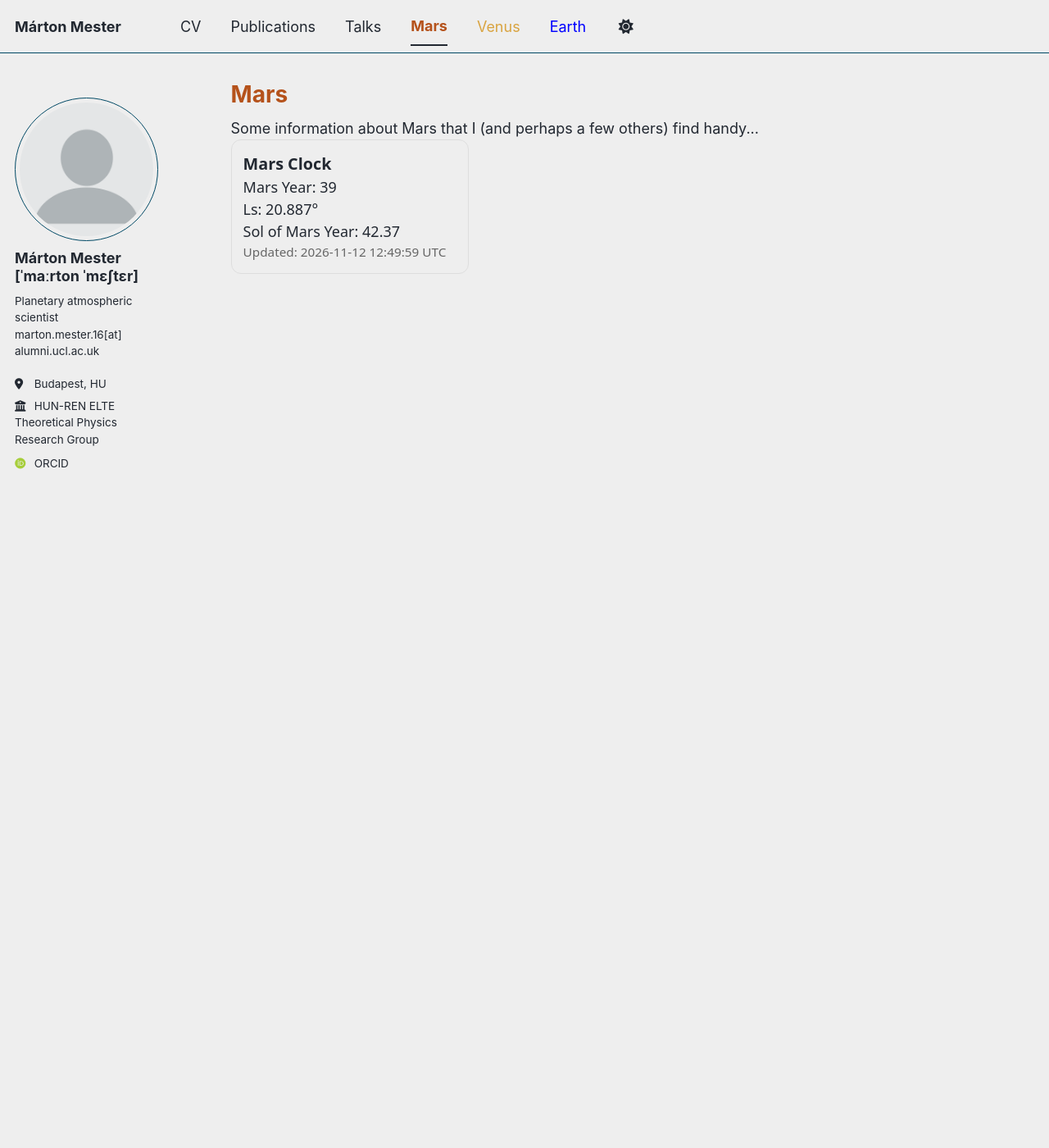
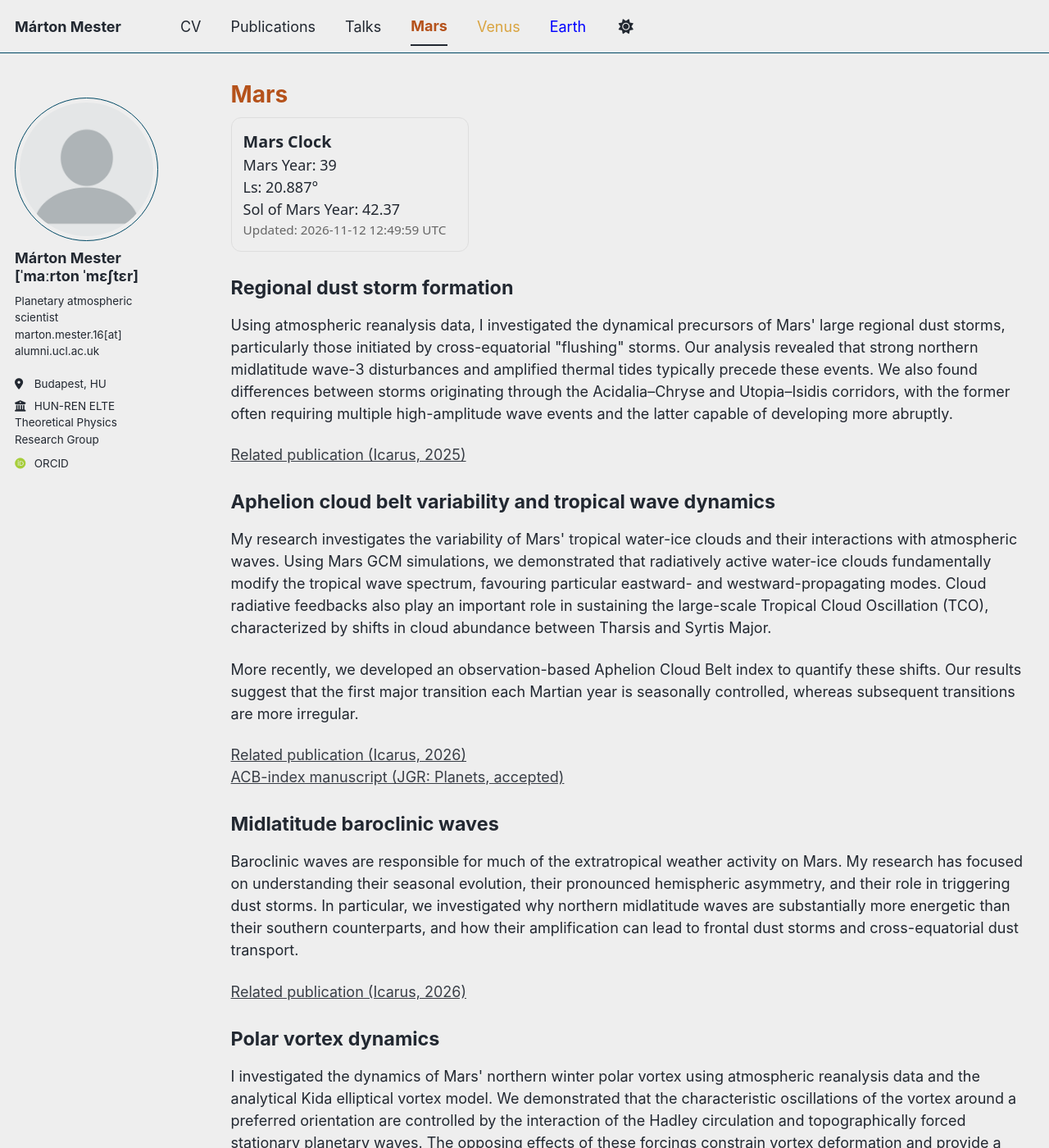
Before and after one commit to thengc6369/thengc6369.github.io, a Jekyll site: the page built from _pages/mars.html, in a window 1280 px wide and 1400 px high. Shown: the whole window at 82% size. Built offline with Jekyll 4.4.1, drawn with Linux system fonts in a browser that asks for light colours; some web fonts are replaced; a script bundle is joined from its source files by our own code; library files that are not in the unit come from our copies; some of the changed text lies outside the part shown.

Commit message:
Update mars.html

```diff
--- a/_pages/mars.html
+++ b/_pages/mars.html
@@ -4,8 +4,6 @@ title: "Mars"
 permalink: /mars/
 author_profile: true
 ---
-
-Some information about Mars that I (and perhaps a few others) find handy...
 
 <div id="mars-clock" style="
   border: 1px solid #ddd;
@@ -174,3 +172,141 @@ function updateMarsClock() {
 updateMarsClock();
 setInterval(updateMarsClock, 1000);
 </script>
+
+
+<h2 style="font-size: 1.3em; font-weight: bold; margin-top: 30px;">
+Regional dust storm formation
+</h2>
+
+<p>
+Using atmospheric reanalysis data, I investigated the dynamical precursors
+of Mars' large regional dust storms, particularly those initiated by
+cross-equatorial "flushing" storms. Our analysis revealed that strong northern
+midlatitude wave-3 disturbances and amplified thermal tides typically precede
+these events. We also found differences between storms originating through
+the Acidalia–Chryse and Utopia–Isidis corridors, with the former often requiring
+multiple high-amplitude wave events and the latter capable of developing more
+abruptly.
+</p>
+
+<p>
+<a href="https://doi.org/10.1016/j.icarus.2025.116690">
+Related publication (Icarus, 2025)
+</a>
+</p>
+
+
+<h2 style="font-size: 1.3em; font-weight: bold; margin-top: 30px;">
+Aphelion cloud belt variability and tropical wave dynamics
+</h2>
+
+<p>
+My research investigates the variability of Mars' tropical water-ice clouds
+and their interactions with atmospheric waves. Using Mars GCM simulations,
+we demonstrated that radiatively active water-ice clouds fundamentally
+modify the tropical wave spectrum, favouring particular eastward- and
+westward-propagating modes. Cloud radiative feedbacks also play an important
+role in sustaining the large-scale Tropical Cloud Oscillation (TCO),
+characterized by shifts in cloud abundance between Tharsis and Syrtis Major.
+</p>
+
+<p>
+More recently, we developed an observation-based Aphelion Cloud Belt index
+to quantify these shifts. Our results suggest that the first major transition
+each Martian year is seasonally controlled, whereas subsequent transitions
+are more irregular.
+</p>
+
+<p>
+<a href="https://doi.org/10.1016/j.icarus.2026.116967">
+Related publication (Icarus, 2026)
+</a>
+<br>
+<a href="https://thengc6369.github.io/files/ACB_index_preprint.pdf">
+ACB-index manuscript (JGR: Planets, accepted)
+</a>
+</p>
+
+
+<h2 style="font-size: 1.3em; font-weight: bold; margin-top: 30px;">
+Midlatitude baroclinic waves
+</h2>
+
+<p>
+Baroclinic waves are responsible for much of the extratropical weather
+activity on Mars. My research has focused on understanding their seasonal
+evolution, their pronounced hemispheric asymmetry, and their role in
+triggering dust storms. In particular, we investigated why northern
+midlatitude waves are substantially more energetic than their southern
+counterparts, and how their amplification can lead to frontal dust storms
+and cross-equatorial dust transport.
+</p>
+
+<p>
+<a href="https://doi.org/10.1016/j.icarus.2025.116833">
+Related publication (Icarus, 2026)
+</a>
+</p>
+
+
+<h2 style="font-size: 1.3em; font-weight: bold; margin-top: 30px;">
+Polar vortex dynamics
+</h2>
+
+<p>
+I investigated the dynamics of Mars' northern winter polar vortex using
+atmospheric reanalysis data and the analytical Kida elliptical vortex model.
+We demonstrated that the characteristic oscillations of the vortex around
+a preferred orientation are controlled by the interaction of the Hadley
+circulation and topographically forced stationary planetary waves.
+The opposing effects of these forcings constrain vortex deformation
+and provide a dynamical explanation for the rarity of polar vortex
+splitting events on Mars.
+</p>
+
+<p>
+<a href="https://doi.org/10.1016/j.icarus.2022.115019">
+Related publication (Icarus, 2022)
+</a>
+</p>
+
+
+<h2 style="font-size: 1.3em; font-weight: bold; margin-top: 30px;">
+Influence of topography on climate
+</h2>
+
+<p>
+Using controlled Mars GCM experiments with modified surface topography,
+I investigated how large-scale topographic structures influence
+atmospheric waves and the hemispheric asymmetry of Martian weather systems.
+We found that the arrangement of northern highlands and lowlands amplifies
+baroclinic wave activity, whereas the southern Hellas and Argyre impact
+basins inhibit wave propagation. These mechanisms explain a substantial
+part of the stronger northern extratropical wave activity, particularly
+outside the solstitial seasons.
+</p>
+
+<p>
+<a href="https://doi.org/10.1016/j.icarus.2025.116833">
+Related publication (Icarus, 2026)
+</a>
+</p>
+
+
+<h2 style="font-size: 1.3em; font-weight: bold; margin-top: 30px;">
+Thermal tide reconstruction
+</h2>
+
+<p>
+I am investigating the reconstruction of Martian atmospheric thermal tides
+from surface-pressure observations recorded by Mars landers, including
+Viking, Curiosity, InSight, and Perseverance. Combining these observations
+with Mars GCM simulations, our analysis examines how migrating and
+non-migrating tidal components interfere to produce the observed diurnal
+and semidiurnal pressure variations, and how their contributions can
+be distinguished.
+</p>
+
+<p>
+<em>Manuscript in preparation.</em>
+</p>
```
